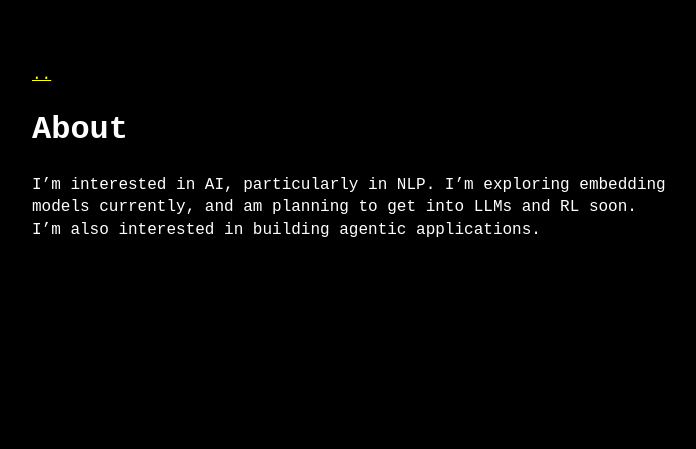
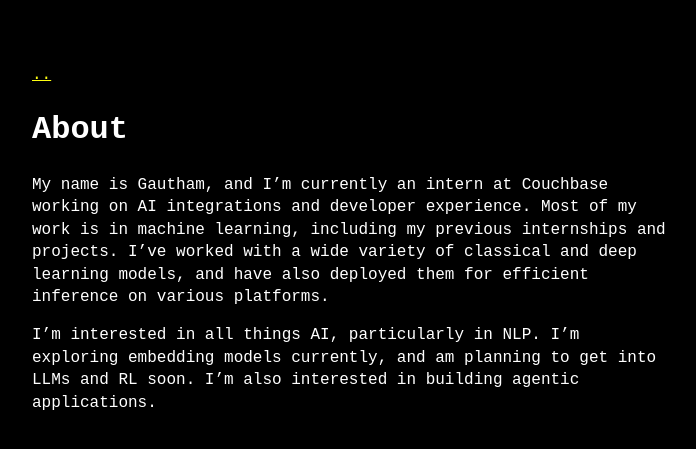
Before and after one commit to capemox/capemox.github.io, a Jekyll site: the page built from about.md, in a window 1280 px wide. Shown: the top 449 px of the page, without its empty margins (288-984 px from the left). Built offline with Jekyll 4.4.1, drawn with Linux system fonts in a browser that asks for light colours.

Commit message:
updated about

```diff
--- a/about.md
+++ b/about.md
@@ -3,4 +3,6 @@ layout: page
 title: About
 ---
 
-I'm interested in AI, particularly in NLP. I'm exploring embedding models currently, and am planning to get into LLMs and RL soon. I'm also interested in building agentic applications.
+My name is Gautham, and I'm currently an intern at Couchbase working on AI integrations and developer experience. Most of my work is in machine learning, including my previous internships and projects. I've worked with a wide variety of classical and deep learning models, and have also deployed them for efficient inference on various platforms.
+
+I'm interested in all things AI, particularly in NLP. I'm exploring embedding models currently, and am planning to get into LLMs and RL soon. I'm also interested in building agentic applications.
```
